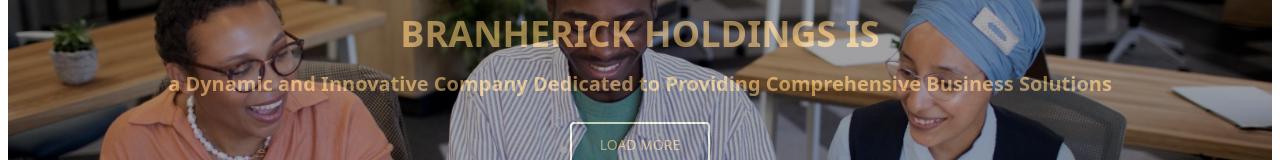
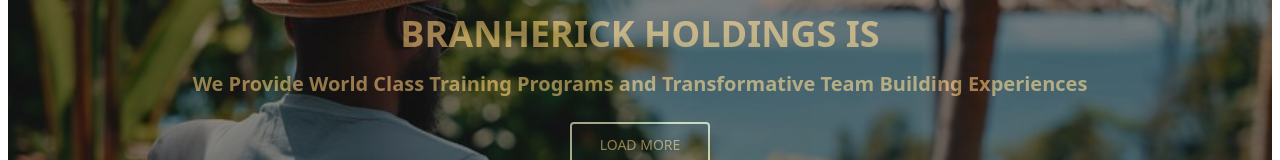
Before and after one commit to auma23/BranHerickHoldings, a React (Vite) app: page / in a window 1280 px wide. Shown: the part 280-440 px from the top of the page. Built offline with nearby package versions, Linux system fonts and the light colour scheme.

Commit message:
add images to hero section and services

```diff
--- a/src/Components/Hero.jsx
+++ b/src/Components/Hero.jsx
@@ -1,23 +1,78 @@
+// import coverpage from "../assets/coverpage.jpg";
+
+// function Hero() {
+//   return (
+//     <div className="-m-6 max-h-[768px] w-[calc(100%+48px)] overflow-scroll">
+//       <div
+//         className="relative overflow-hidden rounded-lg bg-cover bg-no-repeat p-12 text-center transition-opacity duration-500 ease-in-out"
+//         style={{ height: "600px" }}
+//       >
+//         <img src={coverpage} className="absolute inset-0 object-cover h-full w-full" alt="Branherick Holdings Coverpage" />
+//         <div className="absolute bottom-0 left-0 right-0 top-0 h-full w-full overflow-hidden bg-fixed opacity-60 transition-opacity duration-500 ease-in-out" style={{ backgroundColor: "rgba(0, 0, 0, 0.6)" }}>
+//           <div className="flex h-full items-center justify-center">
+//             <div className="text-earthYellow">
+//               <h2 className="mb-4 text-4xl font-semibold">BRANHERICK HOLDINGS IS</h2>
+//               <h4 className="mb-6 text-xl font-semibold">a Dynamic and Innovative Company Dedicated to Providing Comprehensive Business Solutions</h4>
+//               <button
+//                 type="button"
+//                 className="rounded border-2 border-cream px-7 pb-[8px] pt-[10px] text-sm font-medium uppercase leading-normal text-earthYellow transition duration-150 ease-in-out hover:border-licorice hover:bg-licorice hover:bg-opacity-10 hover:text-cream focus:border-harvestGold focus:text-harvestGold focus:outline-none focus:ring-0 active:border-neutral-200 active:text-neutral-200"
+//                 data-twe-ripple-init
+//                 data-twe-ripple-color="light"
+//               >
+//                 Load More
+//               </button>
+//             </div>
+//           </div>
+//         </div>
+//       </div>
+//     </div>
+//   );
+// }
+
+// export default Hero;
+import React, { useState, useEffect } from 'react';
 import coverpage from "../assets/coverpage.jpg";
+import newCoverpage from "../assets/travel1.jpg";
+import newCoverpage2 from "../assets/newcover3.jpg";
 
 function Hero() {
+  const [currentImageIndex, setCurrentImageIndex] = useState(0);
+  const [intervalId, setIntervalId] = useState(null);
+
+  const images = [coverpage, newCoverpage, newCoverpage2];
+  const texts = [
+    "a Dynamic and Innovative Company Dedicated to Providing Comprehensive Business Solutions",
+    "We Provide World Class Training Programs and Transformative Team Building Experiences",
+    "Text 3"
+  ];
+
+  useEffect(() => {
+    const id = setInterval(() => {
+      setCurrentImageIndex((prevIndex) => (prevIndex + 1) % images.length);
+    }, 5000); // Change image every 5 seconds
+    setIntervalId(id);
+    return () => clearInterval(id);
+  }, [images.length]);
+
+  const handleLoadMore = () => {
+    setCurrentImageIndex((currentImageIndex + 1) % images.length);
+  };
+
   return (
     <div className="-m-6 max-h-[768px] w-[calc(100%+48px)] overflow-scroll">
       <div
         className="relative overflow-hidden rounded-lg bg-cover bg-no-repeat p-12 text-center transition-opacity duration-500 ease-in-out"
-        style={{ height: "600px" }}
+        style={{ height: "600px", backgroundImage: `url(${images[currentImageIndex]})` }}
       >
-        <img src={coverpage} className="absolute inset-0 object-cover h-full w-full" alt="Branherick Holdings Coverpage" />
         <div className="absolute bottom-0 left-0 right-0 top-0 h-full w-full overflow-hidden bg-fixed opacity-60 transition-opacity duration-500 ease-in-out" style={{ backgroundColor: "rgba(0, 0, 0, 0.6)" }}>
           <div className="flex h-full items-center justify-center">
             <div className="text-earthYellow">
               <h2 className="mb-4 text-4xl font-semibold">BRANHERICK HOLDINGS IS</h2>
-              <h4 className="mb-6 text-xl font-semibold">a Dynamic and Innovative Company Dedicated to Providing Comprehensive Business Solutions</h4>
+              <h4 className="mb-6 text-xl font-semibold">{texts[currentImageIndex]}</h4>
               <button
                 type="button"
                 className="rounded border-2 border-cream px-7 pb-[8px] pt-[10px] text-sm font-medium uppercase leading-normal text-earthYellow transition duration-150 ease-in-out hover:border-licorice hover:bg-licorice hover:bg-opacity-10 hover:text-cream focus:border-harvestGold focus:text-harvestGold focus:outline-none focus:ring-0 active:border-neutral-200 active:text-neutral-200"
-                data-twe-ripple-init
-                data-twe-ripple-color="light"
+                onClick={handleLoadMore}
               >
                 Load More
               </button>
--- a/src/Components/Services.jsx
+++ b/src/Components/Services.jsx
@@ -41,12 +41,12 @@ FeatureCard.propTypes = {
 const Services = () => {
   const servicesData = [
 
-          { imageSrc: consult, title: "Consultation", description: "We are a full service consultation and business development group – we build strategies and systems...." },
-          { imageSrc: event, title: "Event Production", description: "Our team of well-trained and experienced international producers always deliver highly well-researched topics that addresses the real market..." },
-          { imageSrc: team, title: "Team Building", description: "Our team of well-trained and experienced international producers always deliver highly well-researched topics that addresses the real market..." },
-          { imageSrc: train, title: "Training Programs", description: "We offer a diverse range of training programs designed to enhance the skills and knowledge of your workforce...." },
-          { imageSrc: travel, title: "Tours and Travel", description: "Leveraging on both an international and local portfolio of tours and travel agents and solutions..." },
-          { imageSrc: conference, title: "Conferences and Summits", description: "Through a substantial presence in each industry and country across the continents, our conferences and summits leverage the latest..." },
+          { imageSrc: consult, title: "Consultation", description: "We are a full service consultation and business development group – we build strategies and systems." },
+          { imageSrc: event, title: "Event Production", description: "Our team of well-trained and experienced international producers always deliver highly well-researched topics that addresses the real market." },
+          { imageSrc: team, title: "Team Building", description: "Our team of well-trained and experienced international producers always deliver highly well-researched topics that addresses the real market." },
+          { imageSrc: train, title: "Training Programs", description: "We offer a diverse range of training programs designed to enhance the skills and knowledge of your workforce." },
+          { imageSrc: travel, title: "Tours and Travel", description: "Leveraging on both an international and local portfolio of tours and travel agents and solutions." },
+          { imageSrc: conference, title: "Conferences and Summits", description: "Through a substantial presence in each industry and country across the continents, our conferences and summits leverage the latest." },
 
   ];
 
```
